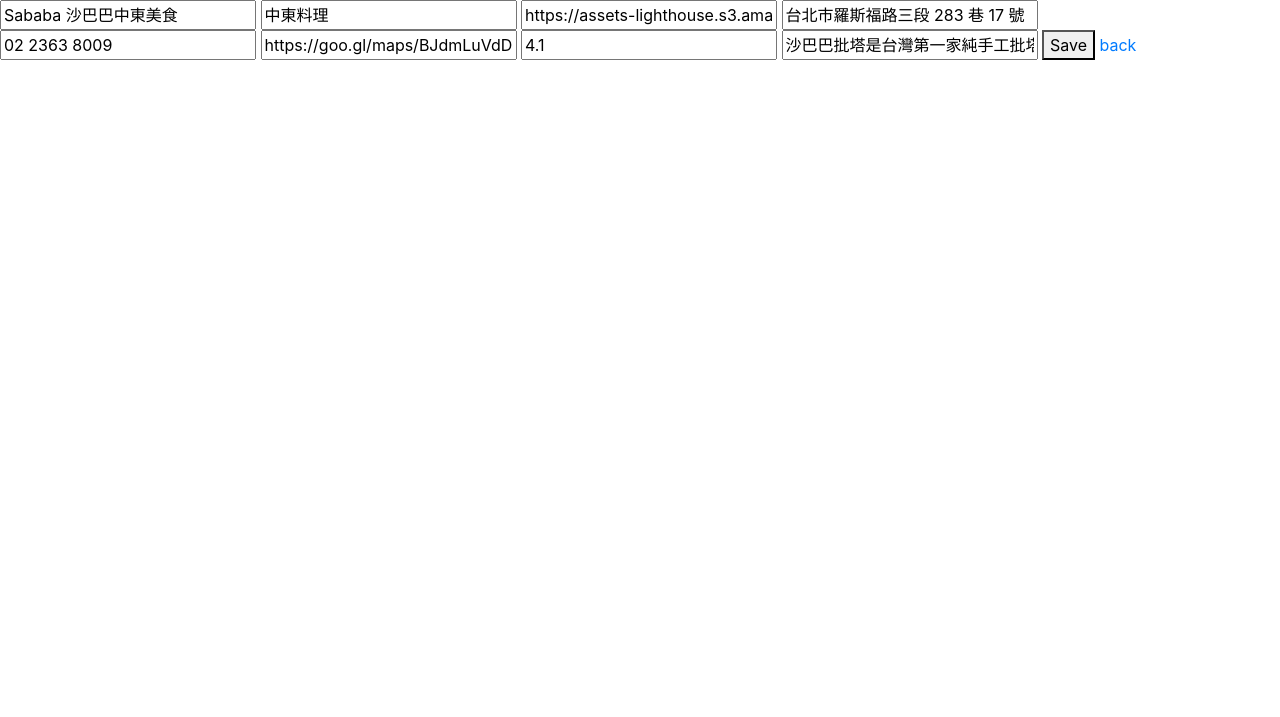
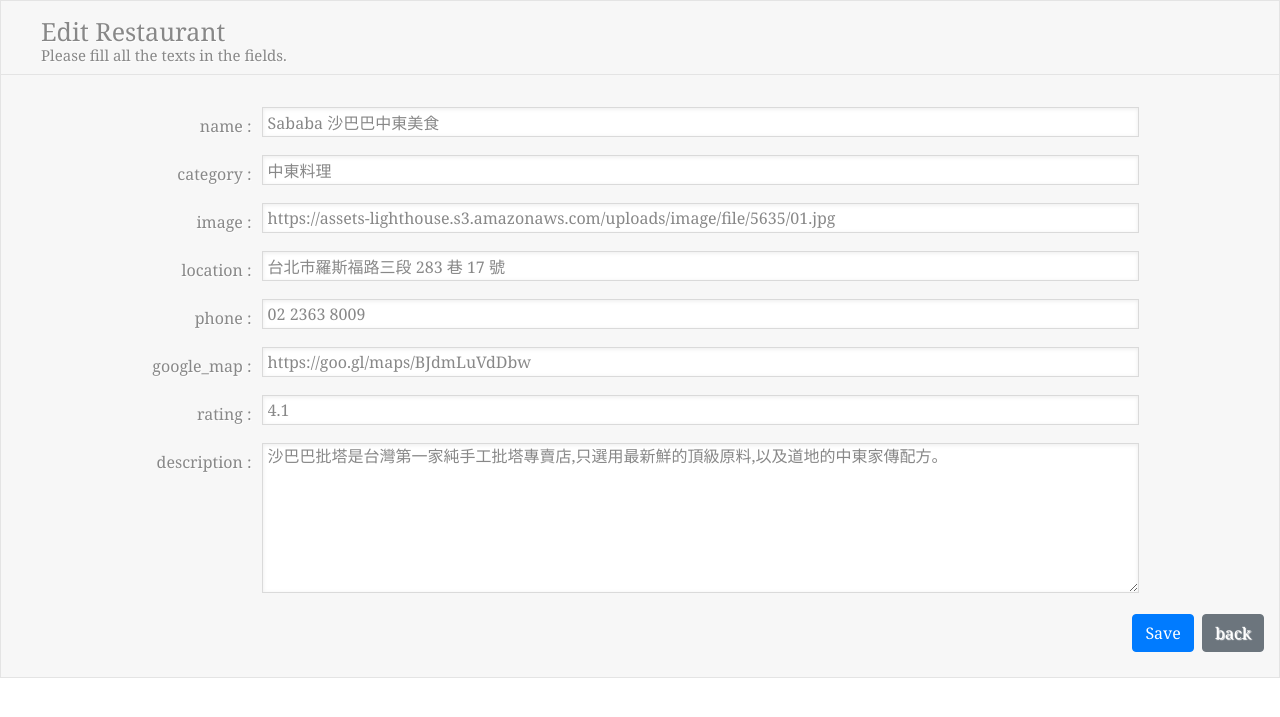
Before and after one commit to Zan0115/Reataurant-CRUD, a Node server app: page /restaurants/600000000000000000000001/edit in a window 1280 px wide. Shown: the part 56-773 px from the top of the page. Run offline with Node 20, Linux system fonts and the light colour scheme; data comes from the database, SQL or seed files in the repository; some libraries are stand-ins or nearby versions.

Commit message:
beautify UI

```diff
--- /dev/null
+++ b/public/stylesheets/edit.css
@@ -0,0 +1,87 @@
+/* Basic Grey */
+.basic-grey {
+  margin-left:auto;
+	margin-right:auto;
+	background: #F7F7F7;
+	padding: 25px 15px 25px 10px;
+	font: 16px Georgia, "Times New Roman", Times, serif;
+	color: #888;
+	text-shadow: 1px 1px 1px #FFF;
+	border: 1px solid #E4E4E4;
+}
+.basic-grey h1 {
+	font-size: 25px;
+	padding: 0px 0px 10px 40px;
+	display: block;
+	border-bottom:1px solid #E4E4E4;
+	margin: -10px -15px 30px -10px;;
+	color: #888;
+}
+.basic-grey h1>span {
+	display: block;
+	font-size: 15px;
+}
+.basic-grey label {
+	display: block;
+	margin: 0px;
+}
+.basic-grey label>span {
+	float: left;
+	width: 20%;
+	text-align: right;
+	padding-right: 10px;
+	margin-top: 10px;
+	color: #888;
+}
+.basic-grey input[type="text"], .basic-grey input[type="email"], .basic-grey textarea, .basic-grey select {
+	border: 1px solid #DADADA;
+	color: #888;
+	height: 30px;
+	margin-bottom: 16px;
+	margin-right: 6px;
+	margin-top: 2px;
+	outline: 0 none;
+	padding: 3px 3px 3px 5px;
+	width: 70%;
+	font-size: 16px;
+	line-height: 15px;
+	box-shadow: inset 0px 1px 4px #ECECEC;
+	-moz-box-shadow: inset 0px 1px 4px #ECECEC;
+	-webkit-box-shadow: inset 0px 1px 4px #ECECEC;
+}
+.basic-grey textarea{
+	padding: 5px 3px 3px 5px;
+}
+.basic-grey select {
+	background: #FFF url('down-arrow.png') no-repeat right;
+	background: #FFF url('down-arrow.png') no-repeat right;
+	appearance: none;
+	-webkit-appearance: none;
+	-moz-appearance: none;
+	text-indent: 0.01px;
+	text-overflow: '';
+	width: 70%;
+	height: 35px;
+	line-height: 25px;
+}
+.basic-grey textarea{
+	height:100px;
+}
+.basic-grey .button {
+	background: #E27575;
+	border: none;
+	padding: 10px 25px 10px 25px;
+	color: #FFF;
+	box-shadow: 1px 1px 5px #B6B6B6;
+	border-radius: 3px;
+	text-shadow: 1px 1px 1px #9E3F3F;
+	cursor: pointer;
+}
+.basic-grey .button:hover {
+	background: #CF7A7A
+}
+
+.input-description {
+  min-height: 150px;
+  text-align: justify;
+}
--- a/views/edit.handlebars
+++ b/views/edit.handlebars
@@ -1,12 +1,43 @@
-<form action="/restaurants/{{ restaurant._id }}/edit" method="POST">
+<link rel="stylesheet" href="/stylesheets/edit.css">
+
+<form action="/restaurants/{{ restaurant._id }}/edit" method="POST" class="basic-grey">
+  <h1>Edit Restaurant
+    <span>Please fill all the texts in the fields.</span>
+  </h1>
+  <label>
+    <span>name :</span>
     <input type="text" placeholder="name" name="name" value="{{ restaurant.name }}">
+  </label>
+  <label>
+    <span>category :</span>
     <input type="text" placeholder="category" name="category" value="{{ restaurant.category }}">
+  </label>
+  <label>
+    <span>image :</span>
     <input type="text" placeholder="image" name="image" value="{{ restaurant.image }}">
+  </label>
+  <label>
+    <span>location :</span>
     <input type="text" placeholder="location" name="location" value="{{ restaurant.location }}">
+  </label>
+  <label>
+    <span>phone :</span>
     <input type="text" placeholder="phone" name="phone" value="{{ restaurant.phone }}">
+  </label>
+  <label>
+    <span>google_map :</span>
     <input type="text" placeholder="google_map" name="google_map" value="{{ restaurant.google_map }}">
+  </label>
+  <label>
+    <span>rating :</span>
     <input type="text" placeholder="rating" name="rating" value="{{ restaurant.rating }}">
-  <input type="text" placeholder="description" name="description" value="{{ restaurant.description }}">
-  <button type="submit">Save</button>
-  <a href="/">back</a>
+  </label>
+  <label>
+    <span>description :</span>
+    <textarea class="input-description" type="text" placeholder="description" name="description">{{ restaurant.description }}</textarea>
+  </label>
+  <div class="d-flex">
+    <button class="btn btn-primary ml-auto mr-2" type="submit">Save</button>
+    <a class="btn btn-secondary" href="/">back</a>
+  </div>
 </form>
```
Also changed, not shown: public/stylesheets/index.css (+9 -0 lines), public/stylesheets/show.css (+15 -0 lines), views/index.handlebars (+5 -8 lines), views/new.handlebars (+35 -3 lines), views/show.handlebars (+10 -6 lines). Lines whose indentation alone changed are shown as unchanged.
